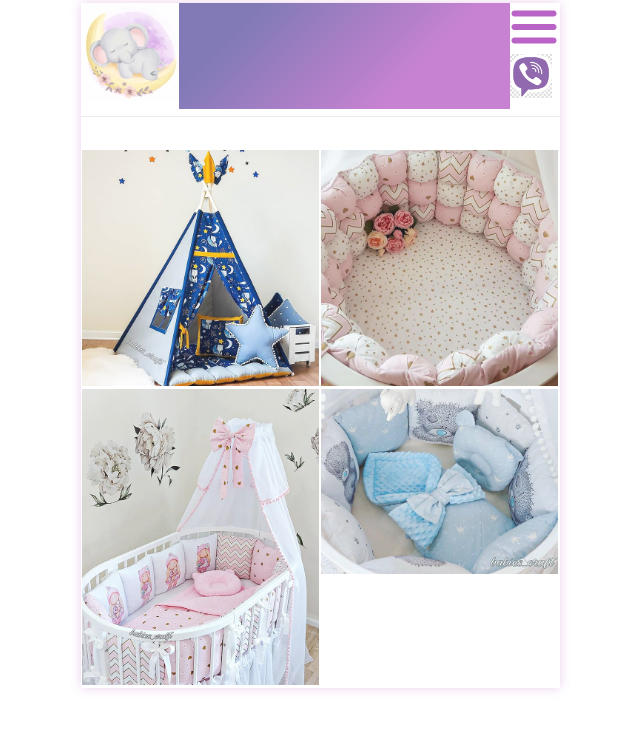
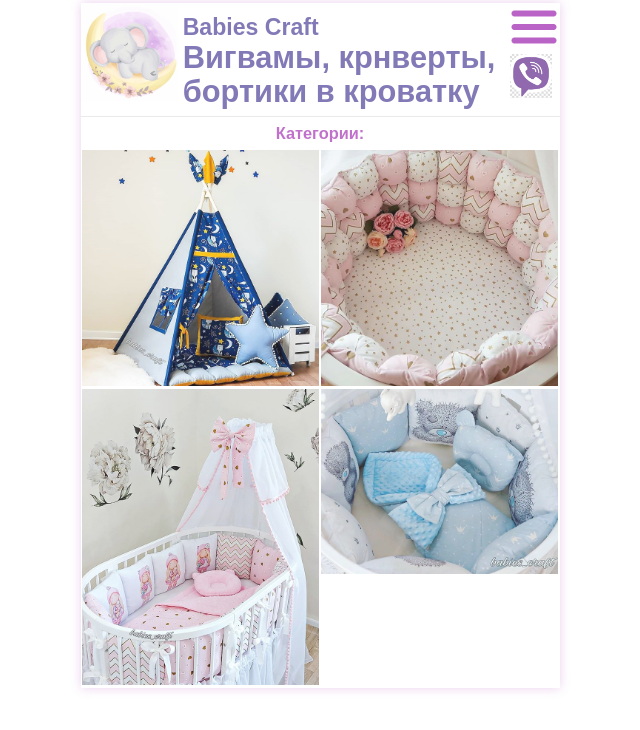
Before and after one commit to maksymovych/babies_craft, a plain HTML site: page index.html in a window 1280 px wide. Shown: the whole page, without its empty margins (320-960 px from the left). Drawn offline with Linux system fonts and the light colour scheme.

Commit message:
first-saving

```diff
--- a/Style/style.css
+++ b/Style/style.css
@@ -24,8 +24,7 @@ html {
 	line-height: 1.1;
 	padding-left: 0.3rem;
 	padding-top: 0.9rem;
-	background: linear-gradient(135deg, #645AA6 20%, #BA63C6 70%);
-	-webkit-text-fill-color: transparent;
+	color: #645AA6;
 	opacity: 0.8;
 }
 
@@ -80,7 +79,7 @@ html {
 
 .category a, .category-main-title-h2 {
 	text-decoration: none;
-	-webkit-text-fill-color: transparent;
+	color: #BA63C6;
 	opacity: 0.9;
 	text-align: center;
 	margin: 0;
```
